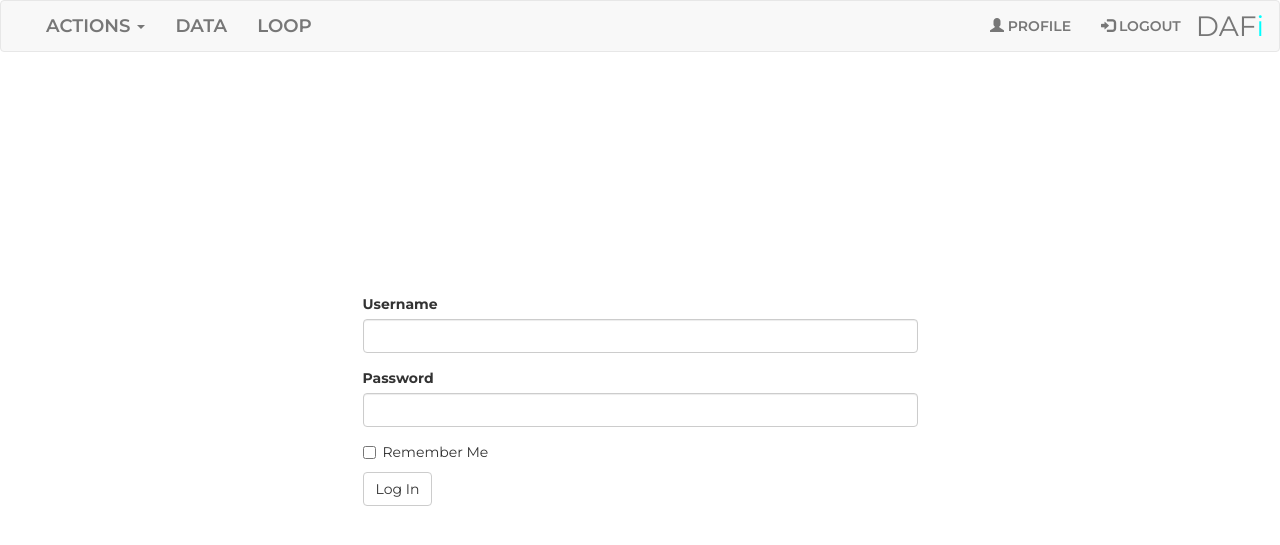
After one commit to danfitz/DAFi, a Flask app: page /login in a window 1280 px wide. The commit adds this page. Shown: the top 545 px of the page. Run offline with Flask 2, Linux system fonts and the light colour scheme; some libraries are stand-ins or nearby versions.

Commit message:
add Goal and User models + flask-login

```diff
--- a/app/__init__.py
+++ b/app/__init__.py
@@ -1,16 +1,31 @@
 from flask import Flask
+from config import Config
 from flask_bootstrap import Bootstrap
-from config import Config
+from flask_sqlalchemy import SQLAlchemy
+from flask_migrate import Migrate
+from flask_login import LoginManager
 
 bootstrap = Bootstrap()
+db = SQLAlchemy()
+migrate = Migrate()
+login = LoginManager()
+login.login_view = "auth.login"
 
 def create_app(config_class=Config):
     app = Flask(__name__)
     app.config.from_object(config_class)
 
     bootstrap.init_app(app)
+    db.init_app(app)
+    migrate.init_app(app, db)
+    login.init_app(app)
 
     from app.main import bp as main_bp
     app.register_blueprint(main_bp)
 
+    from app.auth import bp as auth_bp
+    app.register_blueprint(auth_bp)
+
     return app
+
+from app import models
--- a/app/static/css/main.css
+++ b/app/static/css/main.css
@@ -5,10 +5,23 @@ body {
 }
 
 .navbar-nav {
-    font-size: 18px;
+    font-size: 1.3em;
     font-weight: 600;
 }
 
 .navbar-brand {
-    font-size: 25px;
+    font-size: 2em;
 }
+
+.perfect-centering {
+   position: absolute;
+   top: 50%;
+   left:50%;
+   transform: translate(-50%,-50%);
+ }
+
+@media (min-width: 992px) {
+    .navbar-brand {
+        padding-left: 30px;
+    }
+}
--- /dev/null
+++ b/app/templates/auth/login.html
@@ -0,0 +1,12 @@
+{% extends "base.html" %}
+{% import "bootstrap/wtf.html" as wtf %}
+
+{% block app_content %}
+    <div class="container perfect-centering">
+        <div class="row">
+            <div class="col-md-6 col-md-offset-3">
+                {{ wtf.quick_form(form) }}
+            </div>
+        </div>
+    </div>
+{% endblock %}
--- a/app/templates/base.html
+++ b/app/templates/base.html
@@ -10,20 +10,57 @@
 {% endblock %}
 
 {% block navbar %}
-    <nav class="navbar navbar-default">
+    <nav class="navbar navbar-default" role="navigation">
         <div class="container-fluid">
-            <ul class="nav navbar-nav navbar-left">
-                <li><a href="/">ACTIONS</a></li>
-                <li><a href="/">DATA</a></li>
-                <li><a href="/">LOOP</a></li>
-            </ul>
-            <div class="navbar-header navbar-right">
+            <div class="navbar-right">
                 <a class="navbar-brand" href="{{ url_for('main.index') }}">DAF<span style="color: #00ffff;">i</style></a>
+            </div>
+            <div class="navbar-header">
+                <button type="button" class="navbar-toggle" data-toggle="collapse" data-target="#myNavbar">
+                  <span class="icon-bar"></span>
+                  <span class="icon-bar"></span>
+                  <span class="icon-bar"></span>
+                </button>
+            </div>
+            <div class="collapse navbar-collapse" id="myNavbar">
+                <ul class="nav navbar-nav navbar-left">
+                    <li class="dropdown">
+                        <a  href="#" class="dropdown-toggle" data-toggle="dropdown">ACTIONS <span class="caret"></span></a>
+                        <ul class="dropdown-menu">
+                            <li><a href="#">ACTION 1</a></li>
+                            <li><a href="#">ACTION 2</a></li>
+                            <li><a href="#">ACTION 3</a></li>
+                        </ul>
+                    </li>
+                    <li><a href="/">DATA</a></li>
+                    <li><a href="/">LOOP</a></li>
+                </ul>
+                <ul class="nav navbar-nav navbar-right" style="font-size: 1em;">
+                    {% if current_user.is_anonmyous %}
+                    <li><a href="#"><span class="glyphicon glyphicon-user"></span> SIGN UP</a></li>
+                    <li><a href="{{ url_for('auth.login') }}"><span class="glyphicon glyphicon-log-in"></span> LOGIN</a></li>
+                    {% else %}
+                    <li><a href="#"><span class="glyphicon glyphicon-user"></span> PROFILE</a></li>
+                    <li><a href="{{ url_for('auth.logout') }}"><span class="glyphicon glyphicon-log-in"></span> LOGOUT</a></li>
+                    {% endif %}
+                </ul>
             </div>
         </div>
     </nav>
 {% endblock %}
 
 {% block content %}
+
+    {% with messages = get_flashed_messages() %}
+    {% if messages %}
+        {% for message in messages %}
+        <div class="row">
+            <div class="alert alert-info col-md-6 col-md-offset-3" role="alert">{{ message }}</div>
+        </div>
+        {% endfor %}
+    {% endif %}
+    {% endwith %}
+
     {% block app_content %}{% endblock %}
+
 {% endblock %}
--- a/config.py
+++ b/config.py
@@ -4,3 +4,7 @@ basedir = os.path.abspath(os.path.dirname(__file__))
 
 class Config(object):
     SECRET_KEY = os.environ.get("SECRET_KEY") or "you-will-never-guess"
+
+    SQLALCHEMY_DATABASE_URI = os.environ.get("DATABASE_URL") or \
+        "sqlite:///" + os.path.join(basedir, "DAFi.db")
+    SQLALCHEMY_TRACK_MODIFICATIONS = False
```
Also changed, not shown: DAFi.py (+6 -1 lines), app/main/routes.py (+12 -1 lines), app/static/favicon.ico (added), 1 other file.
